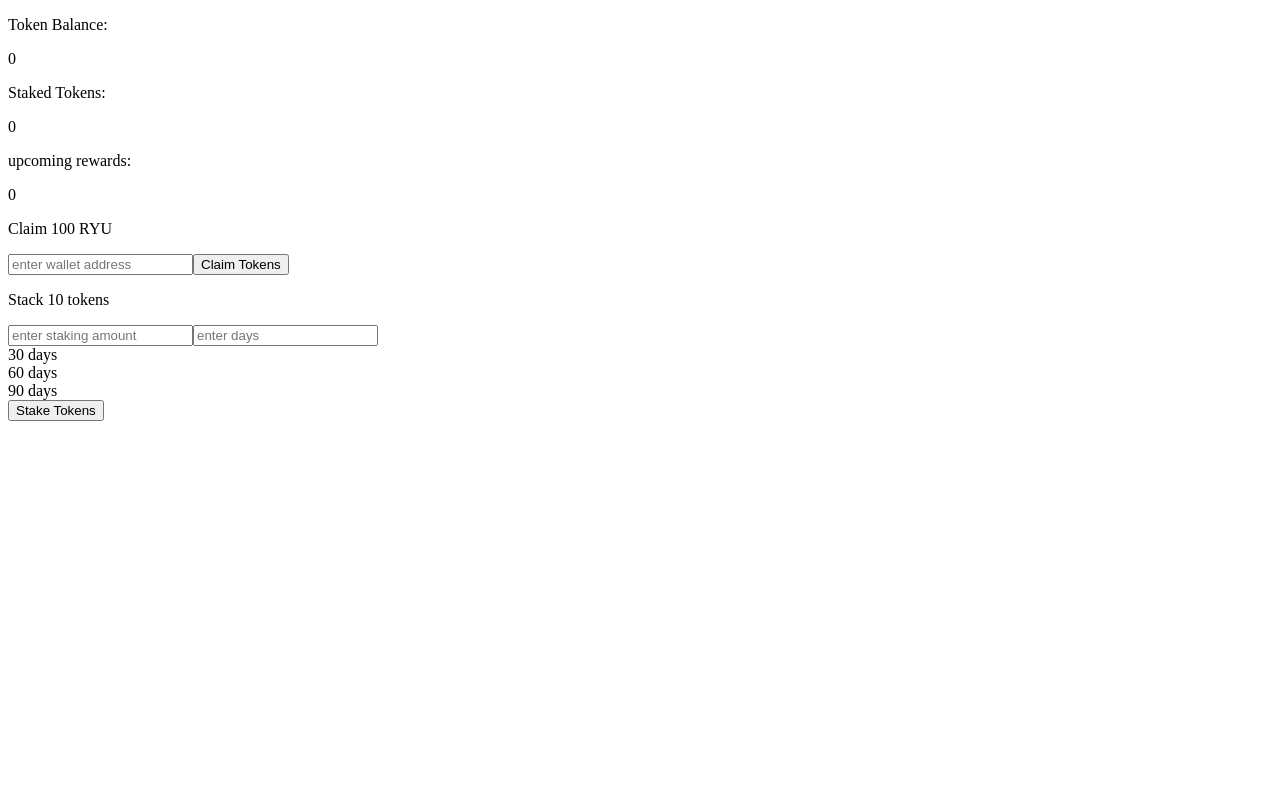
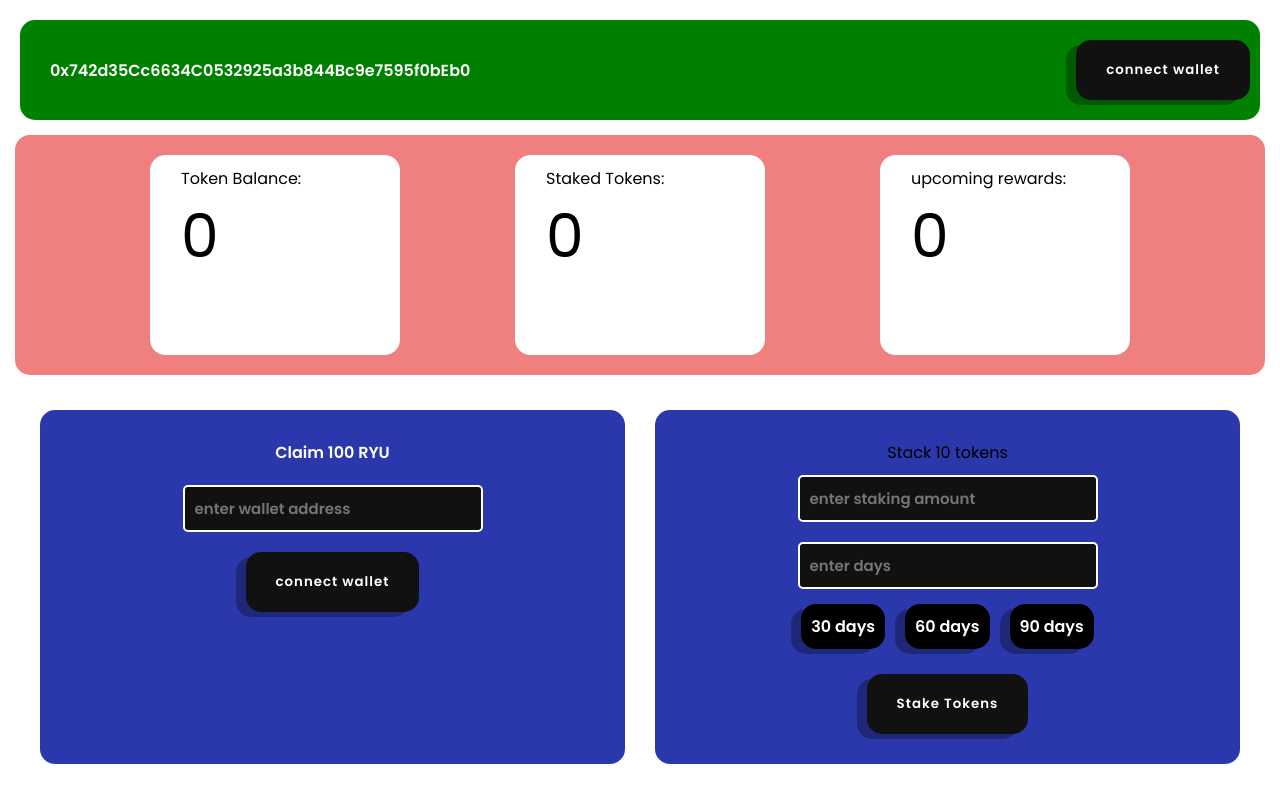
Before and after one commit to 0xAyomide-eth/Ryu, a React (Vite) app: page / in a window 1280 px wide. Built offline with nearby package versions, Linux system fonts and the light colour scheme.

Commit message:
navbar added

```diff
--- a/src/App.css
+++ b/src/App.css
@@ -11,6 +11,8 @@ font-family: 'Poppins';
 min-height: 100vh;
 }
 
+
+
 .dashboard{
     display: flex;
     flex-direction: column;
@@ -18,7 +20,60 @@ min-height: 100vh;
     width: 100%;
     max-width: 1400px;
     margin: 0 auto;
-    padding: 20px;
+    padding: 10px;
+
+}
+
+.dashboard .navbar{
+  display: flex;
+  align-items: center;
+  justify-content: space-between;
+  background-color: green;
+  border-radius: 15px;
+  padding: 20px 10px;
+  margin: 10px;
+}
+
+.navbar .connectedAddy{
+  margin-left: 20px;
+  font-weight: 600;
+  color: white;
+}
+
+.navbar button{
+
+  border: none;
+  background-color: #111111;
+  outline: none;
+  cursor: pointer;
+  padding: 20px 30px;
+  border-radius: 15px;
+  color: white;
+  font-family: 'Poppins';
+    letter-spacing: 1px;
+  font-weight: 600;
+
+  box-shadow: -10px 5px 0 rgba(0, 0, 0, 0.3);
+
+  /* Smooth transition for all effects */
+  transition: transform 250ms cubic-bezier(0.3, 0.7, 0.4, 1.5),
+              box-shadow 250ms cubic-bezier(0.3, 0.7, 0.4, 1.5);
+}
+
+
+
+/* Hover effect - button lifts up and left */
+.navbar button:hover {
+  transform: translate(-2px, -2px);
+  box-shadow: -14px 14px 0 rgba(0, 0, 0, 0.4);
+}
+
+/* Click/Jump effect */
+.navbar button:active {
+  transform: translate(0px, 4px);
+  box-shadow: -6px 2px 0 rgba(0, 0, 0, 0.3);
+  transition: transform 100ms cubic-bezier(0.4, 1.2, 0.3, 1),
+              box-shadow 100ms ease;
 }
 
 .dashboard .top-dashboard{
@@ -26,7 +81,8 @@ min-height: 100vh;
     align-items: center;
     justify-content: space-evenly;
     flex-wrap: wrap;
-    padding: 30px 10px;
+    padding: 20px;
+    margin: 5px;
     background-color: lightcoral;
     border-radius: 15px;
 }
@@ -206,10 +262,29 @@ min-height: 100vh;
 .staking-duration .days{
   margin: 5px 10px;
   padding: 10px;
-  border: 2px solid white;
   font-weight: 600;
   color: white;
     border-radius: 15px;
+    background-color: black;
+    cursor: pointer;
+      /* Left box shadow */
+  box-shadow: -10px 5px 0 rgba(0, 0, 0, 0.3);
+
+  /* Smooth transition for all effects */
+  transition: transform 250ms cubic-bezier(0.3, 0.7, 0.4, 1.5),
+              box-shadow 250ms cubic-bezier(0.3, 0.7, 0.4, 1.5);
+}
+
+.days:hover{
+    transform: translate(-2px, -2px);
+  box-shadow: -14px 14px 0 rgba(0, 0, 0, 0.4);
+}
+
+.days:active{
+    transform: translate(0px, 4px);
+  box-shadow: -6px 2px 0 rgba(0, 0, 0, 0.3);
+  transition: transform 100ms cubic-bezier(0.4, 1.2, 0.3, 1),
+              box-shadow 100ms ease;
 }
 
 /* Responsive for smaller PC screens */
--- a/src/App.jsx
+++ b/src/App.jsx
@@ -1,8 +1,16 @@
+import './App.css'
+
 function App() {
 
   return (
     <>
 <main className="dashboard">
+
+    <div className="navbar">
+      <p className="connectedAddy">0x742d35Cc6634C0532925a3b844Bc9e7595f0bEb0</p>
+      <button>connect wallet</button>
+    </div>
+
   <div className="top-dashboard">
   <div className="container-1">
     <p className='container-1-text'>Token Balance:</p>
@@ -28,7 +36,7 @@ function App() {
     <p>Claim 100 RYU</p>
     <input type="text" placeholder='enter wallet address' />
     <button class="claim-tokens-btn">
-    Claim Tokens
+    connect wallet
 </button>
   </div>
   <div className="stake-window">
```
Also changed, not shown: 1 other file (tests, documents, lock files or other folders).
